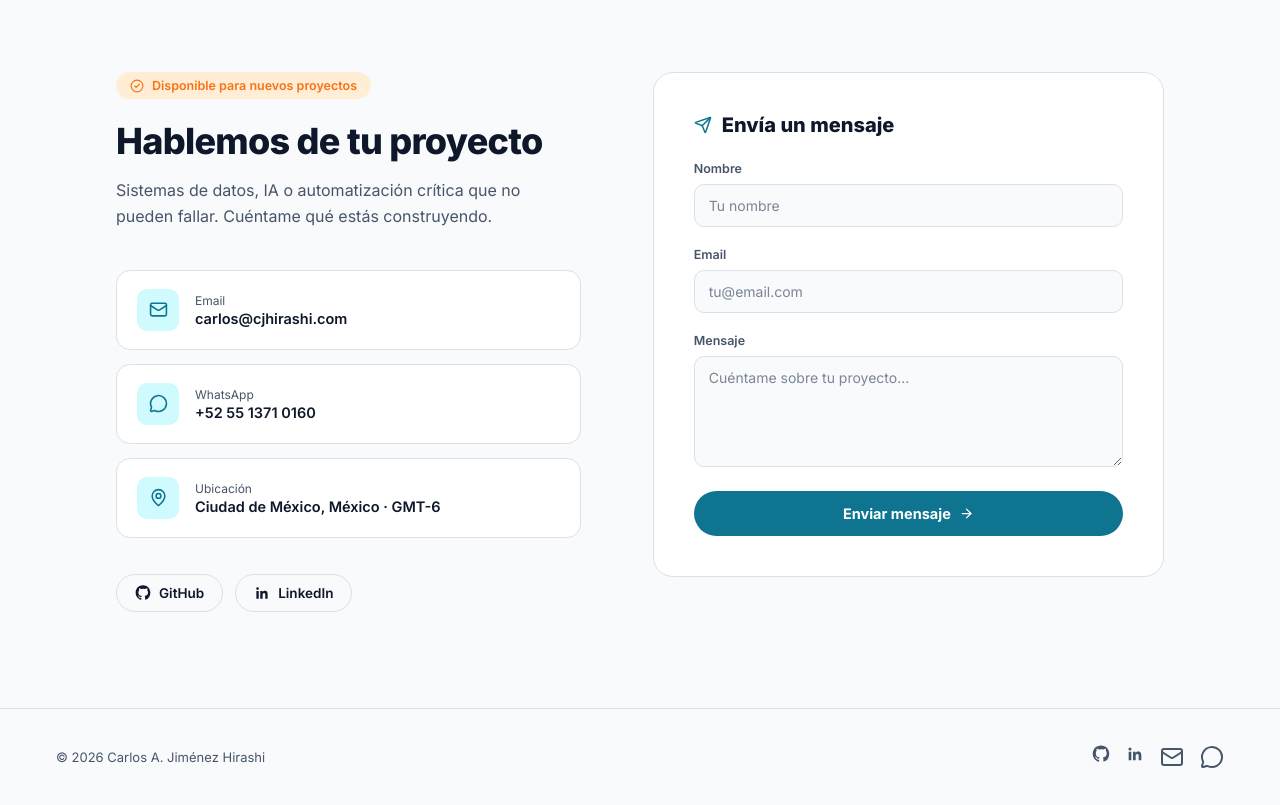
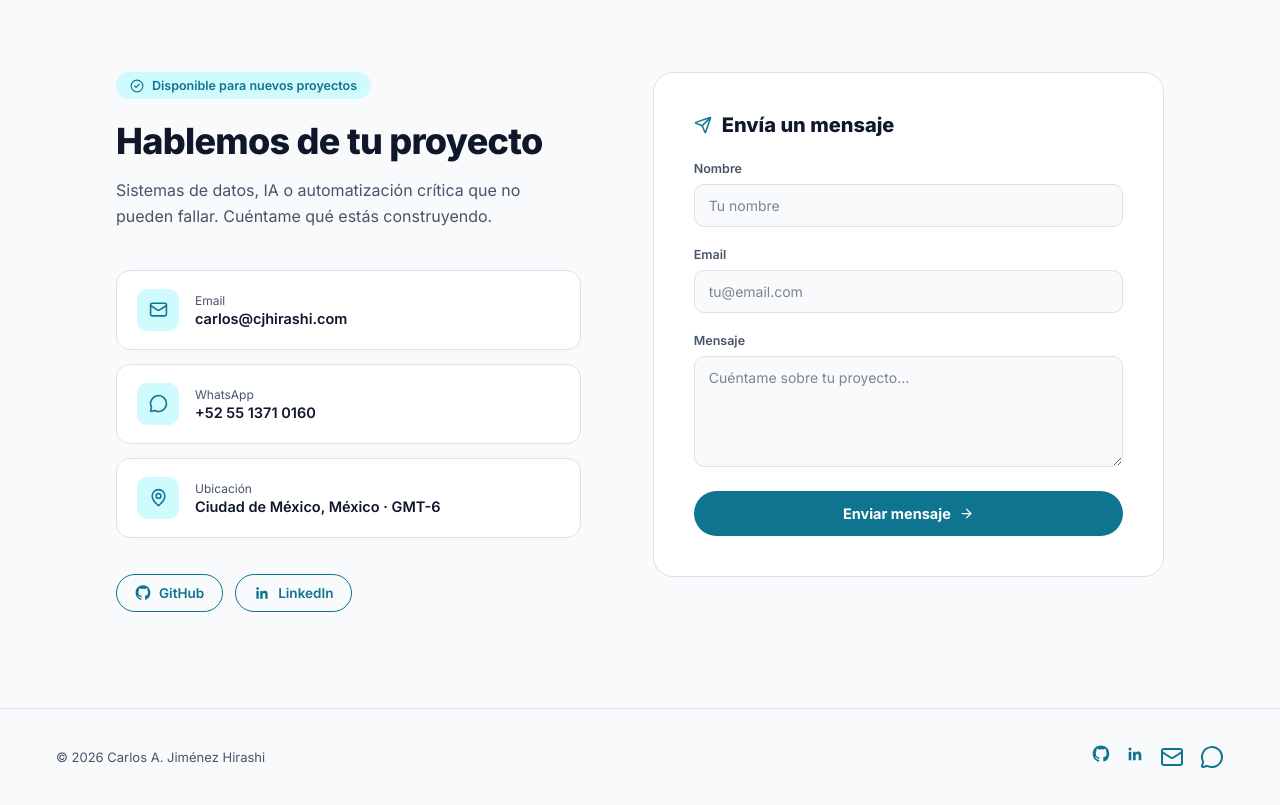
Before and after one commit to cjhirashi/portafolio, a Django app: page /contacto/ in a window 1280 px wide. Shown: the part 97-902 px from the top of the page. Run offline with Django 5.2, Linux system fonts and the light colour scheme.

Commit message:
Change badge, social buttons and footer icons to primary color

```diff
--- a/core/static/core/css/base.css
+++ b/core/static/core/css/base.css
@@ -281,7 +281,7 @@ a.nav-link:hover {
 
 .footer-social a {
   display: flex;
-  color: var(--text-secondary);
+  color: var(--primary);
 }
 
 /* Generic buttons/cards used across pages */
@@ -307,8 +307,8 @@ a.nav-link:hover {
   align-items: center;
   gap: 8px;
   text-decoration: none;
-  color: var(--text);
-  border: 1px solid var(--border);
+  color: var(--primary);
+  border: 1px solid var(--primary);
   border-radius: 100px;
   padding: 10px 18px;
   font-size: 13.5px;
--- a/core/static/core/css/contacto.css
+++ b/core/static/core/css/contacto.css
@@ -22,8 +22,8 @@
   gap: 8px;
   padding: 6px 14px;
   border-radius: 100px;
-  background: var(--secondary-container);
-  color: var(--secondary);
+  background: var(--primary-container);
+  color: var(--primary);
   font-size: 12.5px;
   font-weight: 600;
   margin-bottom: 22px;
```
